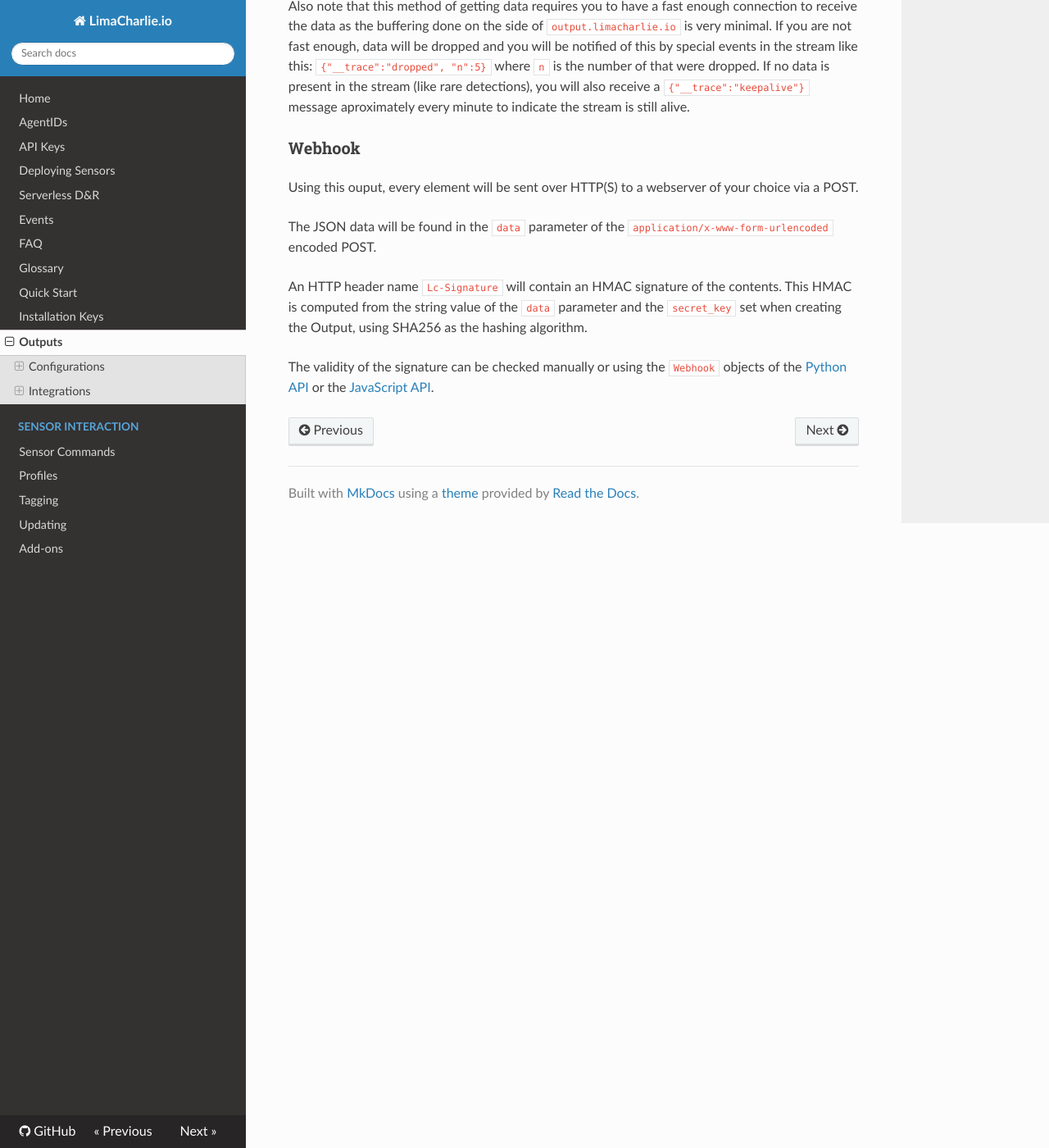
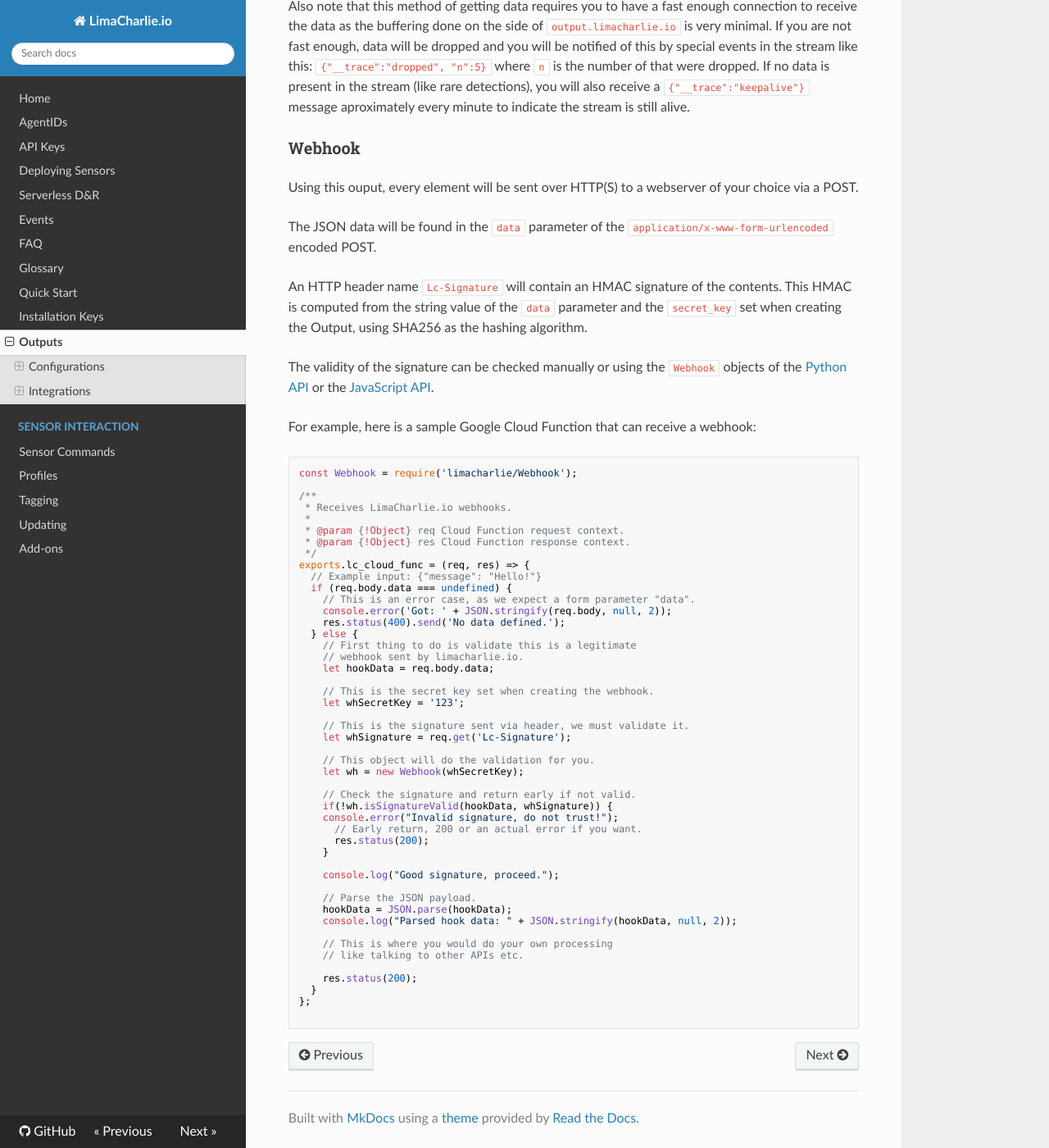
Before and after one commit to refractionPOINT/lce_doc, an MkDocs documentation site: the page built from docs/outputs.md, in a window 1280 px wide and 1400 px high, scrolled down 6022 px. Shown: the whole window at 82% size. Built offline with MkDocs 1.6.1, drawn with Linux system fonts in a browser that asks for light colours; nearby versions of some CDN libraries; old or Windows-style settings are respelled for this version of MkDocs.

Commit message:
Adding a sample Google Cloud Function to receive the webhook.

````diff
--- a/docs/outputs.md
+++ b/docs/outputs.md
@@ -231,3 +231,55 @@ value of the `data` parameter and the `secret_key` set when creating the Output,
 
 The validity of the signature can be checked manually or using the `Webhook` objects of the [Python API](https://github.com/refractionpoint/python-limacharlie/) or
 the [JavaScript API](https://www.npmjs.com/package/limacharlie).
+
+For example, here is a sample Google Cloud Function that can receive a webhook:
+```javascript
+const Webhook = require('limacharlie/Webhook');
+
+/**
+ * Receives LimaCharlie.io webhooks.
+ *
+ * @param {!Object} req Cloud Function request context.
+ * @param {!Object} res Cloud Function response context.
+ */
+exports.lc_cloud_func = (req, res) => {
+  // Example input: {"message": "Hello!"}
+  if (req.body.data === undefined) {
+    // This is an error case, as we expect a form parameter "data".
+    console.error('Got: ' + JSON.stringify(req.body, null, 2));
+    res.status(400).send('No data defined.');
+  } else {
+    // First thing to do is validate this is a legitimate
+    // webhook sent by limacharlie.io.
+    let hookData = req.body.data;
+
+    // This is the secret key set when creating the webhook.
+    let whSecretKey = '123';
+
+    // This is the signature sent via header, we must validate it.
+    let whSignature = req.get('Lc-Signature');
+
+    // This object will do the validation for you.
+    let wh = new Webhook(whSecretKey);
+
+    // Check the signature and return early if not valid.
+    if(!wh.isSignatureValid(hookData, whSignature)) {
+    console.error("Invalid signature, do not trust!");
+      // Early return, 200 or an actual error if you want.
+      res.status(200);
+    }
+
+    console.log("Good signature, proceed.");
+
+    // Parse the JSON payload.
+    hookData = JSON.parse(hookData);
+    console.log("Parsed hook data: " + JSON.stringify(hookData, null, 2));
+
+    // This is where you would do your own processing
+    // like talking to other APIs etc.
+
+    res.status(200);
+  }
+};
+
+```
````
